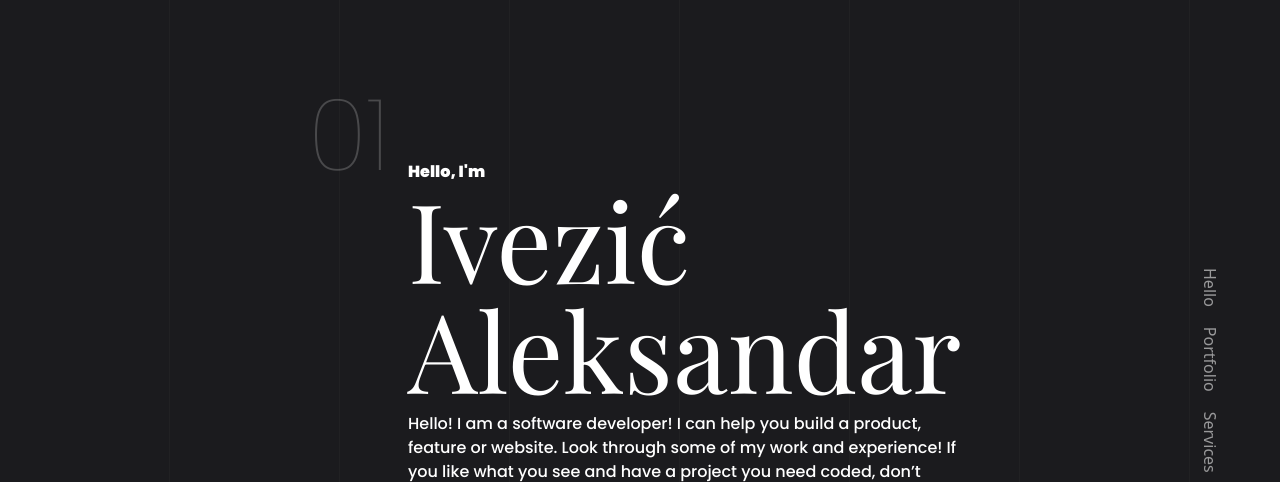
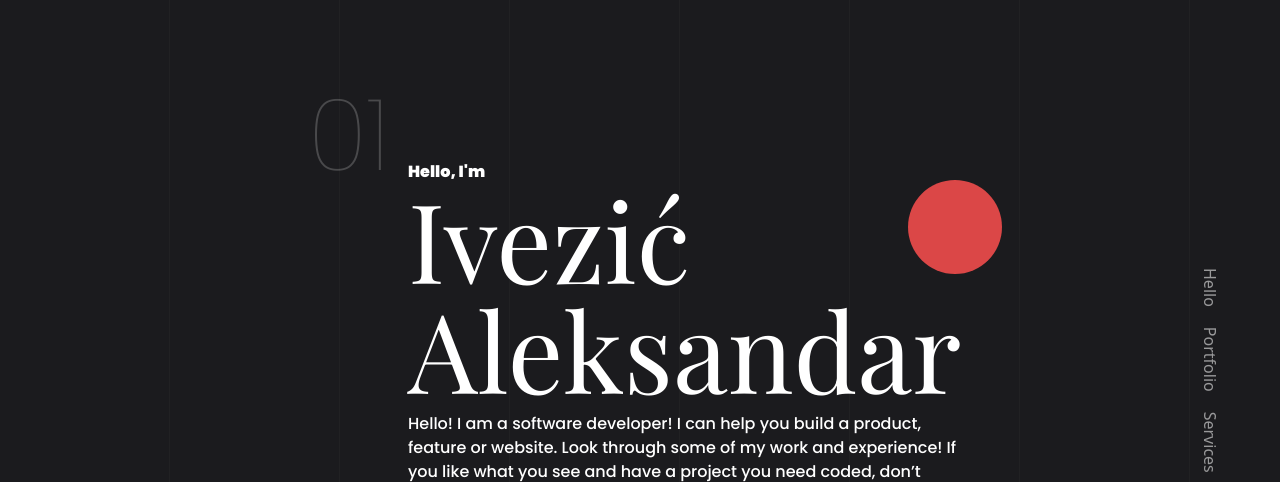
Before and after one commit to AleksandarIvezic/Personal_Portfolio, a website: page index.html in a window 1280 px wide. Shown: the top 482 px of the page. Drawn offline with nearby package versions, Linux system fonts and the light colour scheme.

Commit message:
Fix elipse appearance

```diff
--- a/style.scss
+++ b/style.scss
@@ -150,6 +150,8 @@ header {
     height: 50px;
     left: 255px;
     top: 76px;
+    background: #db4747;
+    mix-blend-mode: lighten;
   }
 
   .header-text {
```
Also changed, not shown: style.css, 1 other file.
